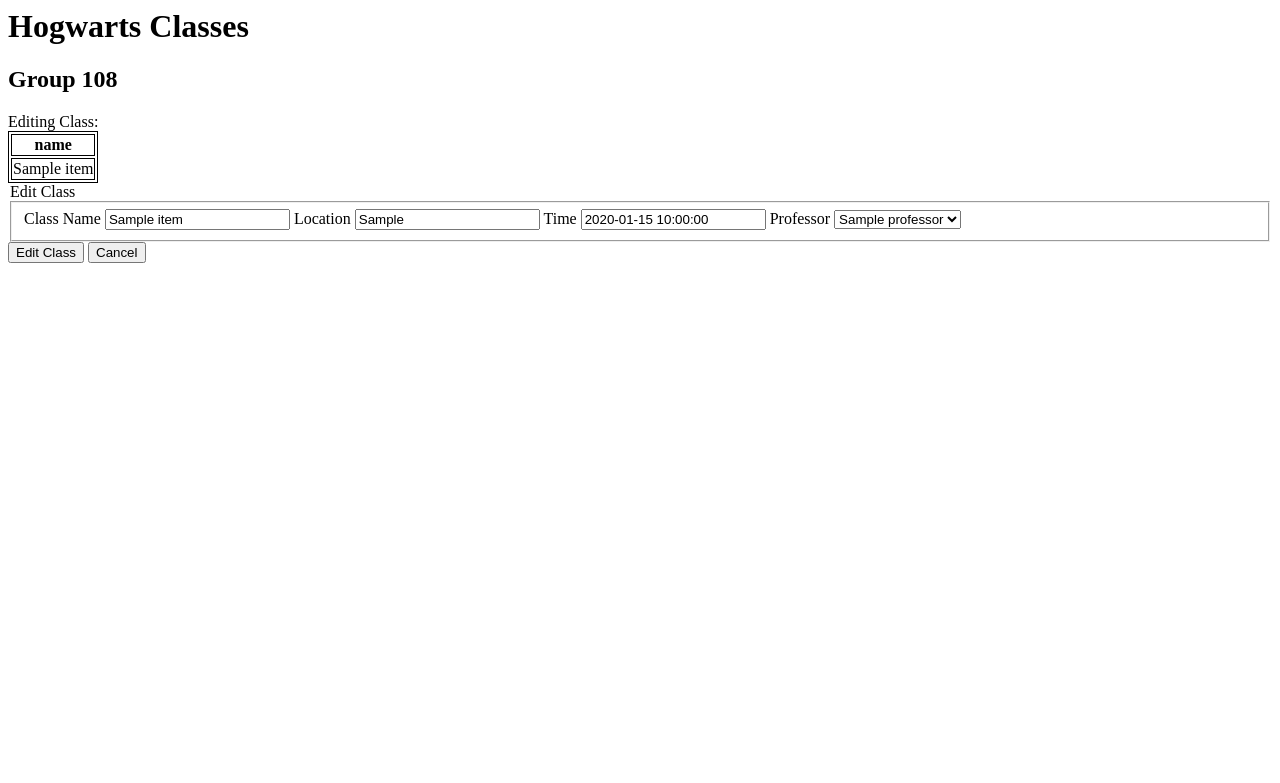
After one commit to ramsesgtz42/hogwarts, a Flask app: template templates/edit_classes.j2 in a window 1280 px wide. The commit adds this page. Shown: the top 783 px of the page. Run offline with Flask 3, Linux system fonts and the light colour scheme; the template is opened without the code that fills it: most values are stand-ins (such as "Sample title", 1, 10 or a date in 2020); some libraries are stand-ins or nearby versions.

Commit message:
completed CRUD for classes (delete, add,edit,read)

```diff
--- a/TODO.txt
+++ b/TODO.txt
@@ -1,3 +1,2 @@
-ADD dropdown for Classes_To_Students manipulation
-ADD student ID to students.j2
-WRITE DML query to select professor+professorID for dropdown menu in classes.
+ADD dropdown for Classes_To_Students manipulation (bottom table of classes.j2)
+ADD student ID to students.j2 table
--- a/app.py
+++ b/app.py
@@ -9,7 +9,7 @@ import database.db_connector as db
 app = Flask(__name__)
 app.config['MYSQL_HOST'] = 'classmysql.engr.oregonstate.edu'
 app.config['MYSQL_USER'] = 'cs340_gutiealb'
-app.config['MYSQL_PASSWORD'] = '4429' #last 4 of onid
+app.config['MYSQL_PASSWORD'] = 'xxxx' #last 4 of onid
 app.config['MYSQL_DB'] = 'cs340_gutiealb'
 app.config['MYSQL_CURSORCLASS'] = "DictCursor"
 db_connection = db.connect_to_database()
@@ -70,7 +70,7 @@ def classes():
 
 
 
-@app.route("/delete_class/<int:id>")
+@app.route("/delete_classes/<int:id>")
 def delete_class(id):
     # query to delete student-class relationship
     query = "DELETE FROM Classes WHERE classID = '%s'"
@@ -81,15 +81,44 @@ def delete_class(id):
     return redirect("/classes")
 
 
-@app.route("/edit_class/<int:id>", methods=["POST", "GET"])
+@app.route("/edit_classes/<int:id>", methods=["POST", "GET"])
 def edit_class(id):
-    if request.methon == "GET":
+    if request.method == "GET":
     # mySQL query to get info of class with passed ID
         query = "SELECT * from Classes WHERE classID = %s" % (id)
         cur = mysql.connection.cursor()
         cur.execute(query)
         data = cur.fetchall()
 
+        query2 = "SELECT professorID as ID, CONCAT(Professors.firstName,' ', Professors.lastName) as Professor FROM Professors"
+        cur = mysql.connection.cursor()
+        cur.execute(query2)
+        professorData = cur.fetchall()
+
+        return render_template("edit_classes.j2", data=data, professors=professorData)
+
+    if request.method == "POST":
+        if request.form.get("Edit_Class"):
+            classID = request.form["classID"]
+            className = request.form["className"]
+            classLocation = request.form["classLocation"]
+            classTime = request.form["classTime"]
+            professorID = request.form["professor"]
+
+            if professorID == "":
+                #query if professor field is empty
+                query = "UPDATE Classes SET className = %s, classLocation = %s, classTime = %s, professorID = NULL WHERE classID = %s"
+                cur = mysql.connection.cursor()
+                cur.execute(query, (className, classLocation, classTime, classID))
+                mysql.connection.commit()
+
+            else:
+                query = "UPDATE Classes SET className = %s, classLocation = %s, classTime = %s, professorID = %s WHERE classID = %s"
+                cur = mysql.connection.cursor()
+                cur.execute(query, (className, classLocation, classTime, professorID, classID))
+                mysql.connection.commit()
+
+            return redirect("/classes")
 
 # Listener
 
--- a/database/DML.sql
+++ b/database/DML.sql
@@ -37,6 +37,10 @@ VALUES (:emailInput, :fnameInput, :lnameInput, :salaryInput, :startInput, :offic
 --Add a new Class
 INSERT INTO Classes (className, classLocation, classTime, professorID)
 VALUES (:nameInput, :locationInput, :timeInput, :professorInput);
+
+--Add a new Class without Professor
+INSERT INTO Classes (className, classLocation, classTime)
+VALUES (%s, %s, %s);
 
 --Add a new House (dont do this!)
 INSERT INTO Houses (houseName, dormLocation)
--- /dev/null
+++ b/templates/edit_classes.j2
@@ -0,0 +1,66 @@
+<html>
+    <head>
+        <link rel="stylesheet" href="static/css/style.css">
+    <meta charset="utf-8">
+    <title>Edit Class</title>
+    </head>
+    <body>
+        <header>
+            <h1>Hogwarts Classes</h1>
+            <h2>Group 108</h2>
+        </header>
+        <main>
+            <div>
+                <table>
+                    <caption> Editing Class: </caption>
+                    <thead>
+                        <tr>
+                            {% for key in data[0].keys() %}
+                            <th scope="col" data-field="{{key}}" data-filter-control="input">{{key}}</th>
+                            {% endfor %}
+                        </tr>
+                    </thead>
+                    <tbody>
+                        {%for item in data %}
+                        <tr>
+                            {%for key in item.keys()%}
+                            <td>{{item[key]}}</td> {% endfor %}
+                        </tr>
+                        {% endfor %}
+                    </tbody>
+                </table>
+
+            <div>
+                <form id="editClass" action="/edit_classes/{{data[0].classID}}" method="POST">
+                    <legend>Edit Class</legend>
+                    <fieldset>
+                        <input type="hidden" value="{{data[0].classID}}" class="form-control" id="classID" name="classID" required>
+
+                        <label>Class Name</label>
+                        <input type="text" value="{{data[0].className}}" class="form-control" id="className" name="className" required>
+
+                        <label>Location</label>
+                        <input type="text" value="{{data[0].classLocation}}" class="form-control" id="classLocation" name="classLocation" required>
+
+                        <label>Time</label>
+                        <input type="text" value="{{data[0].classTime}}" class="form-control" id="classTime" name="classTime" required>
+
+                        <label>Professor</label>
+                        <select class="form-control" id="professor" name="professor" placeholder="">
+                            <option value="">&nbsp;</option>
+                            {% for professor in professors %}
+                                {% if professor['ID'] == data[0].professorID %}
+                                    <option value="{{professor['ID']}}" selected> {{professor['Professor']}}</option>
+                                {% else %}
+                                    <option value="{{professor['ID']}}"> {{professor['Professor']}}</option>
+                                {% endif %}
+
+                            {% endfor %}
+                        </select>
+                    </fieldset>
+                    <input type="submit" value="Edit Class" name="Edit_Class" class="btn btn-primary">
+                    <a href='/classes'><input class="btn" type="button" value="Cancel"></a>
+                </form>
+        </main>
+    </body>
+</html>
```
Also changed, not shown: templates/classes.j2 (+8 -10 lines).
